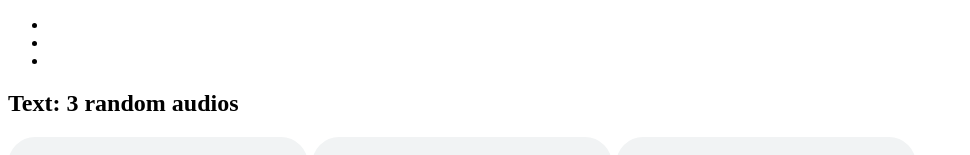
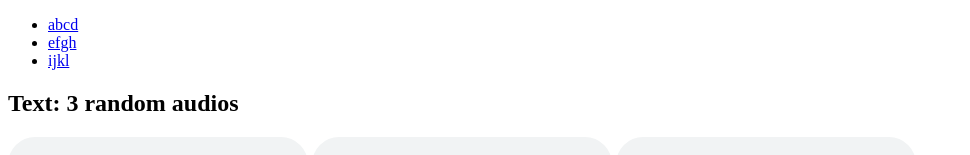
Before and after one commit to acciojob/semantic-navbar-and-audios-siddharth2504, a website: page main.html in a window 1280 px wide. Shown: the top 155 px of the page, without its empty margins (0-970 px from the left). Drawn offline with Linux system fonts and the light colour scheme.

Commit message:
created a submission

```diff
--- a/main.html
+++ b/main.html
@@ -10,9 +10,9 @@
 
 	<nav>
         <ul>
-            <li><a href="#"></a></li>
-            <li><a href="#"></a></li>
-            <li><a href="#"></a></li>
+            <li><a href="#">abcd</a></li>
+            <li><a href="#">efgh</a></li>
+            <li><a href="#">ijkl</a></li>
         </ul>
     </nav>
     <section>
```
